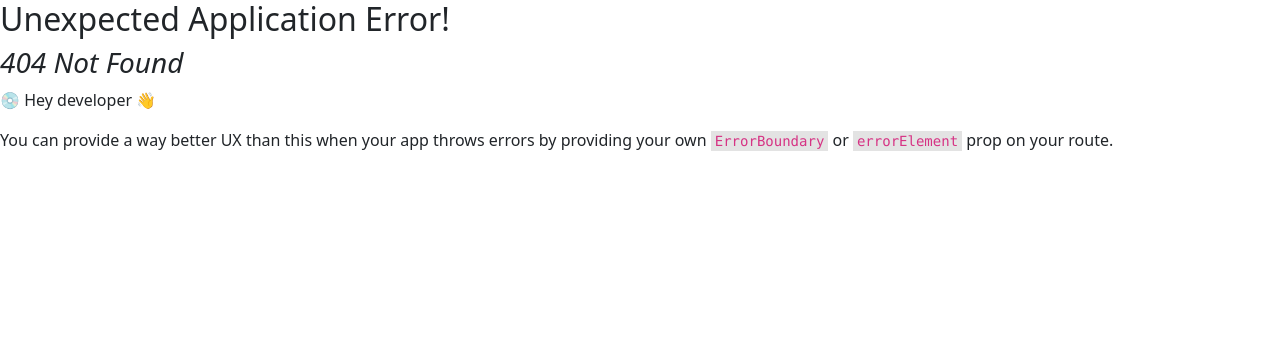
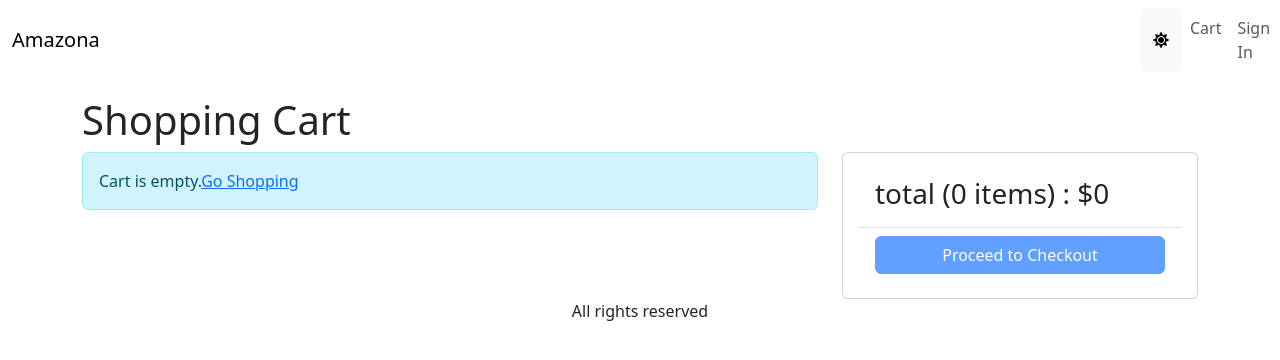
Before and after one commit to Amremam-1/ts-mern-amazon, a React (Vite) app in the folder frontend/: page /cart in a window 1280 px wide. Before the commit this address had no page. Shown: the top 360 px of the page. Built offline with nearby package versions, Linux system fonts and the light colour scheme.

Commit message:
Create-Cart-Page

```diff
--- a/frontend/package.json
+++ b/frontend/package.json
@@ -18,6 +18,7 @@
     "axios": "^1.5.1",
     "bootstrap": "^5.2.3",
     "framer-motion": "^10.16.4",
+    "ms": "^2.1.3",
     "react": "^18.2.0",
     "react-dom": "^18.2.0",
     "react-helmet-async": "^1.3.0",
@@ -25,6 +26,7 @@
     "react-toastify": "^9.1.3"
   },
   "devDependencies": {
+    "@types/ms": "^0.7.33",
     "@types/node": "^20.8.6",
     "@types/react": "^18.2.15",
     "@types/react-dom": "^18.2.7",
--- a/frontend/src/hooks/UseProduct.ts
+++ b/frontend/src/hooks/UseProduct.ts
@@ -1,6 +1,7 @@
 import { useQuery } from "@tanstack/react-query"
 import APIClient from "../services/apiClient"
 import { Product } from "../types/product"
+import ms from "ms"
 
 const apiClient = new APIClient<Product[]>("api/products")
 
@@ -8,6 +9,7 @@
   useQuery({
     queryKey: ["products"],
     queryFn: apiClient.get,
+    staleTime: ms("24h"),
   })
 
 export default useProduct
--- a/frontend/src/hooks/UseProductPage.ts
+++ b/frontend/src/hooks/UseProductPage.ts
@@ -1,12 +1,14 @@
 import { useQuery } from "@tanstack/react-query"
 import APIClient from "../services/apiClient"
 import { Product } from "../types/product"
+import ms from "ms"
 
 const useProductPage = (slug: string) => {
   const apiClient = new APIClient<Product>(`api/products/${slug}`)
   return useQuery({
     queryKey: ["products", slug],
     queryFn: apiClient.getAll,
+    staleTime: ms("24h"),
   })
 }
 
--- a/frontend/src/index.css
+++ b/frontend/src/index.css
@@ -19,3 +19,7 @@
 img.large {
   max-width: 100%;
 }
+
+img.thumbnail {
+  height: 80px;
+}
--- a/frontend/src/main.tsx
+++ b/frontend/src/main.tsx
@@ -15,12 +15,14 @@
 import { QueryClient, QueryClientProvider } from "@tanstack/react-query"
 import { ReactQueryDevtools } from "@tanstack/react-query-devtools"
 import { StoreProvider } from "./Store.tsx"
+import CartPage from "./pages/CartPage.tsx"
 
 const router = createBrowserRouter(
   createRoutesFromElements(
     <Route path="/" element={<App />}>
       <Route index={true} element={<HomePage />} />
       <Route path="product/:slug" element={<ProductPage />} />
+      <Route path="/cart" element={<CartPage />} />
       {/* <Route path="dashboard" element={<Dashboard />} /> */}
       {/* ... etc. */}
     </Route>
--- /dev/null
+++ b/frontend/src/pages/CartPage.tsx
@@ -0,0 +1,127 @@
+import { useContext } from "react"
+import { Link, useNavigate } from "react-router-dom"
+import { Store } from "../Store"
+import { CartItem } from "../types/Cart"
+import { toast } from "react-toastify"
+import { Helmet } from "react-helmet-async"
+import { Button, Card, CardBody, Col, ListGroup, Row } from "react-bootstrap"
+import MessageBox from "../components/MessageBox"
+
+const CartPage = () => {
+  const navigate = useNavigate()
+  const {
+    state: {
+      mode,
+      cart: { cartItems },
+    },
+    dispatch,
+  } = useContext(Store)
+
+  const updateCartHandler = (item: CartItem, quantity: number) => {
+    if (item.countInStock < quantity) {
+      toast.warn("Sorry. Product is out of stock")
+      return
+    }
+    dispatch({
+      type: "CART_ADD_ITEM",
+      payload: { ...item, quantity },
+    })
+  }
+  const checkoutHandler = () => {
+    navigate("/signin?redirect=/shipping")
+  }
+  return (
+    <div>
+      <Helmet>
+        <title>Shopping Cart</title>
+      </Helmet>
+      <h1>Shopping Cart</h1>
+      <Row>
+        <Col md={8}>
+          {cartItems?.length === 0 ? (
+            <MessageBox>
+              Cart is empty.
+              <Link to="/">Go Shopping</Link>
+            </MessageBox>
+          ) : (
+            <ListGroup>
+              {cartItems.map((item: CartItem) => (
+                <ListGroup.Item key={item._id}>
+                  <Row className="align-items-center">
+                    <Col md={4}>
+                      <img
+                        src={item.image}
+                        alt={item.name}
+                        className="img-fluid rounded thumbnail"
+                      ></img>{" "}
+                      <Link to={`/product/${item.slug}`}>{item.name}</Link>
+                    </Col>
+
+                    <Col md={3}>
+                      <Button
+                        variant={mode}
+                        onClick={() =>
+                          updateCartHandler(item, item.quantity - 1)
+                        }
+                        disabled={item.quantity === 1}
+                      >
+                        <i className="fas fa-minus-circle"></i>
+                      </Button>{" "}
+                      <span>{item.quantity}</span>{" "}
+                      <Button
+                        variant={mode}
+                        onClick={() =>
+                          updateCartHandler(item, item.quantity + 1)
+                        }
+                        disabled={item.quantity === item.countInStock}
+                      >
+                        <i className="fas fa-plus-circle"></i>
+                      </Button>
+                    </Col>
+
+                    <Col md={3}>${item.price}</Col>
+
+                    <Col md={2}>
+                      <Button variant={mode}>
+                        <i className="fas fa-trash"></i>
+                      </Button>
+                    </Col>
+                  </Row>
+                </ListGroup.Item>
+              ))}
+            </ListGroup>
+          )}
+        </Col>
+
+        <Col md={4}>
+          <Card>
+            <CardBody>
+              <ListGroup variant="flush">
+                <ListGroup.Item>
+                  <h3>
+                    total ({cartItems.reduce((a, c) => a + c.quantity, 0)}{" "}
+                    items) : $
+                    {cartItems.reduce((a, c) => a + c.price * c.quantity, 0)}
+                  </h3>
+                </ListGroup.Item>
+
+                <ListGroup.Item className="d-grid">
+                  <Button
+                    type="button"
+                    variant="primary"
+                    onClick={checkoutHandler}
+                    disabled={cartItems?.length === 0}
+                  >
+                    Proceed to Checkout
+                  </Button>
+                </ListGroup.Item>
+              </ListGroup>
+            </CardBody>
+          </Card>
+        </Col>
+      </Row>
+    </div>
+  )
+}
+
+export default CartPage
--- a/frontend/src/pages/ProductPage.tsx
+++ b/frontend/src/pages/ProductPage.tsx
@@ -1,6 +1,6 @@
 import { Helmet } from "react-helmet-async"
 import useProductPage from "../hooks/UseProductPage"
-import { useParams } from "react-router-dom"
+import { useNavigate, useParams } from "react-router-dom"
 import LoadingBox from "../components/LoadingBox"
 import MessageBox from "../components/MessageBox"
 import { convertProductToCartItem, getError } from "../utils"
@@ -28,6 +28,7 @@
   const { state, dispatch } = useContext(Store)
   const { cart } = state
 
+  const navigate = useNavigate()
   const addToCartHandler = () => {
     const existItem = cart.cartItems.find((x) => x._id === product!._id)
     const quantity = existItem ? existItem.quantity + 1 : 1
@@ -41,6 +42,7 @@
       type: "CART_ADD_ITEM",
       payload: { ...convertProductToCartItem(product!), quantity },
     })
+    navigate("/cart")
   }
   return isLoading ? (
     <LoadingBox />
```
Also changed, not shown: 1 other file (tests, documents, lock files or other folders).
